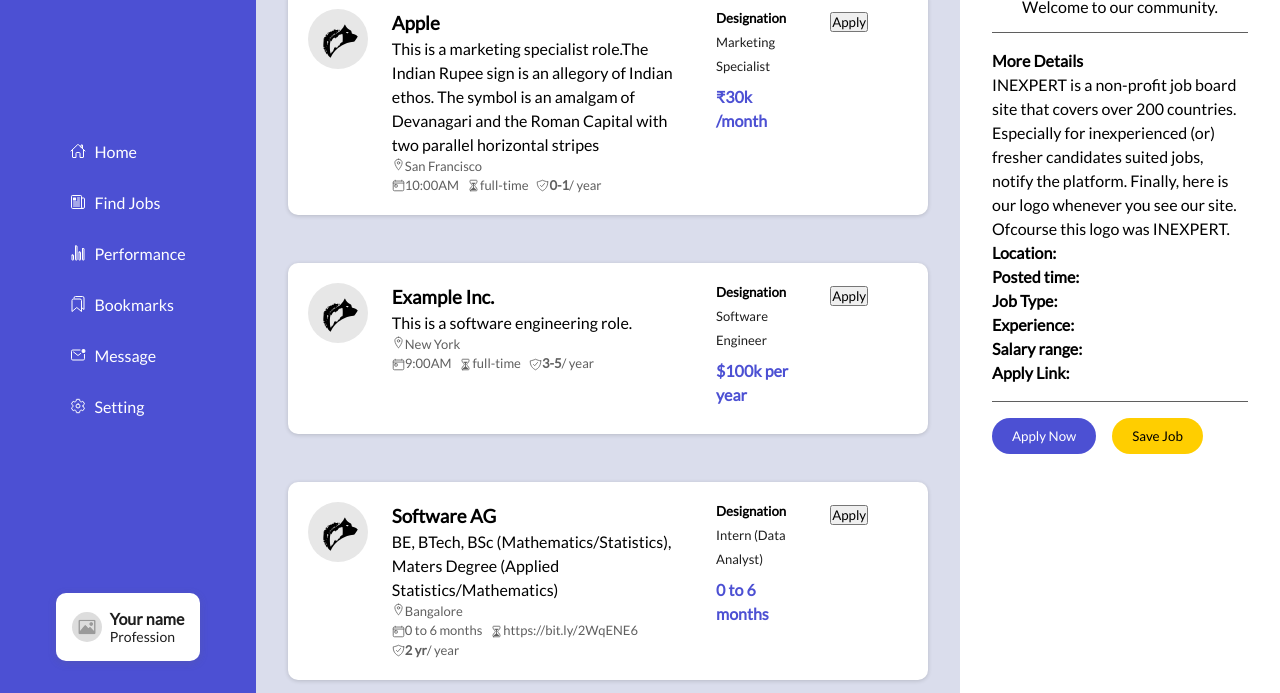
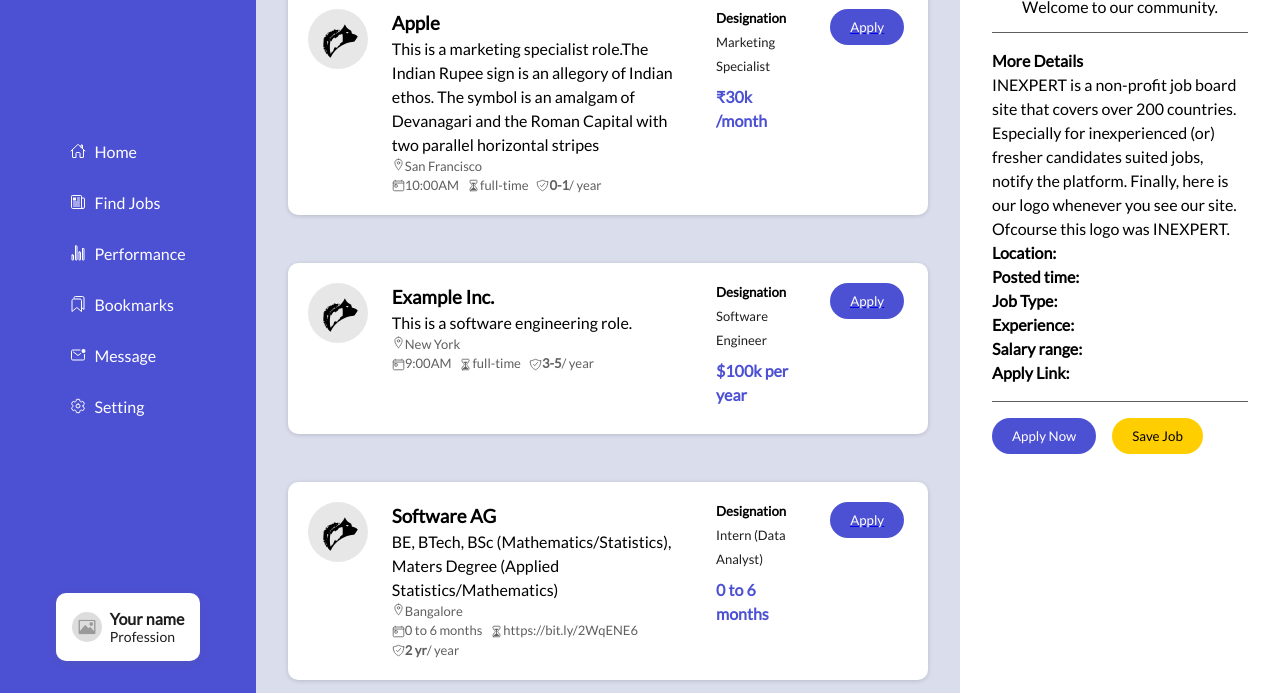
Before and after one commit to imvenkatesanc/inexpert, a plain HTML site: page index.html in a window 1280 px wide. Shown: the part 107-800 px from the top of the page. Drawn offline with nearby package versions, Linux system fonts and the light colour scheme.

Commit message:
Update style.css

```diff
--- a/style.css
+++ b/style.css
@@ -275,6 +275,17 @@ body{
     border-radius: 20px;
     cursor: pointer;
 }
+.applyc{
+    width: 100%;
+    display: flex;
+    border: none;
+    background-color: var(--pri);
+    color: var(--whi);
+    justify-content: center;
+    padding: 10px 20px;
+    border-radius: 20px;
+    cursor: pointer;
+}
 .btn-apply{
     background-color: var(--pri);
     color: var(--whi);
```
